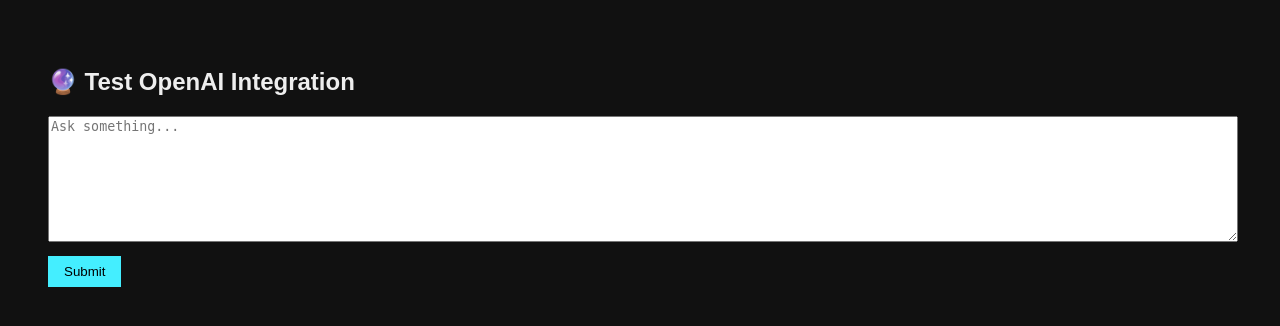
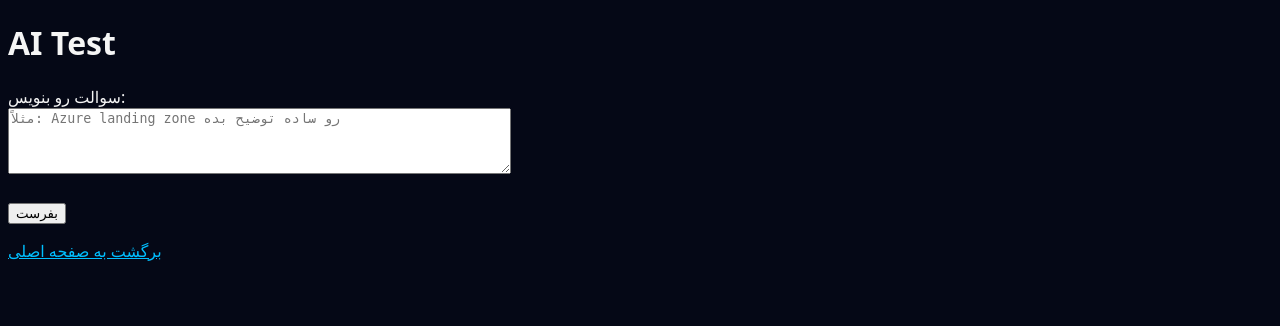
Before and after one commit to arashMarashian/landing-zone-demo, a Flask app: page /ai-test in a window 1280 px wide. Shown: the top 326 px of the page. Run offline with Flask 3, Linux system fonts and the light colour scheme.

Commit message:
Update ai_test.html

```diff
--- a/templates/ai_test.html
+++ b/templates/ai_test.html
@@ -1,30 +1,25 @@
-<!DOCTYPE html>
-<html>
+<!-- templates/ai_test.html -->
+<!doctype html>
+<html lang="en">
 <head>
+    <meta charset="utf-8">
     <title>AI Test</title>
-    <style>
-        body { font-family: Arial; background:#111; color:#eee; padding:40px; }
-        textarea { width:100%; height:120px; margin-bottom:10px; }
-        .card { background:#222; padding:20px; border-radius:8px; }
-        .btn { background:#4ef; padding:8px 16px; border:none; cursor:pointer; }
-    </style>
 </head>
-<body>
+<body style="font-family: system-ui, sans-serif; background:#050816; color:#f5f5f5;">
+    <h1>AI Test</h1>
 
-<h2>🔮 Test OpenAI Integration</h2>
+    <form method="post">
+        <label for="prompt">سوالت رو بنویس:</label><br>
+        <textarea id="prompt" name="prompt" rows="4" cols="60"
+                  placeholder="مثلاً: Azure landing zone رو ساده توضیح بده"></textarea><br><br>
+        <button type="submit">بفرست</button>
+    </form>
 
-<form method="POST">
-    <textarea name="prompt" placeholder="Ask something..."></textarea>
-    <br>
-    <button class="btn">Submit</button>
-</form>
+    {% if ai_response %}
+        <h2>جواب مدل:</h2>
+        <pre style="white-space: pre-wrap;">{{ ai_response }}</pre>
+    {% endif %}
 
-{% if ai_response %}
-<div class="card">
-    <h3>AI Response:</h3>
-    <p>{{ ai_response }}</p>
-</div>
-{% endif %}
-
+    <p><a href="/" style="color:#00bfff;">برگشت به صفحه اصلی</a></p>
 </body>
 </html>
```
